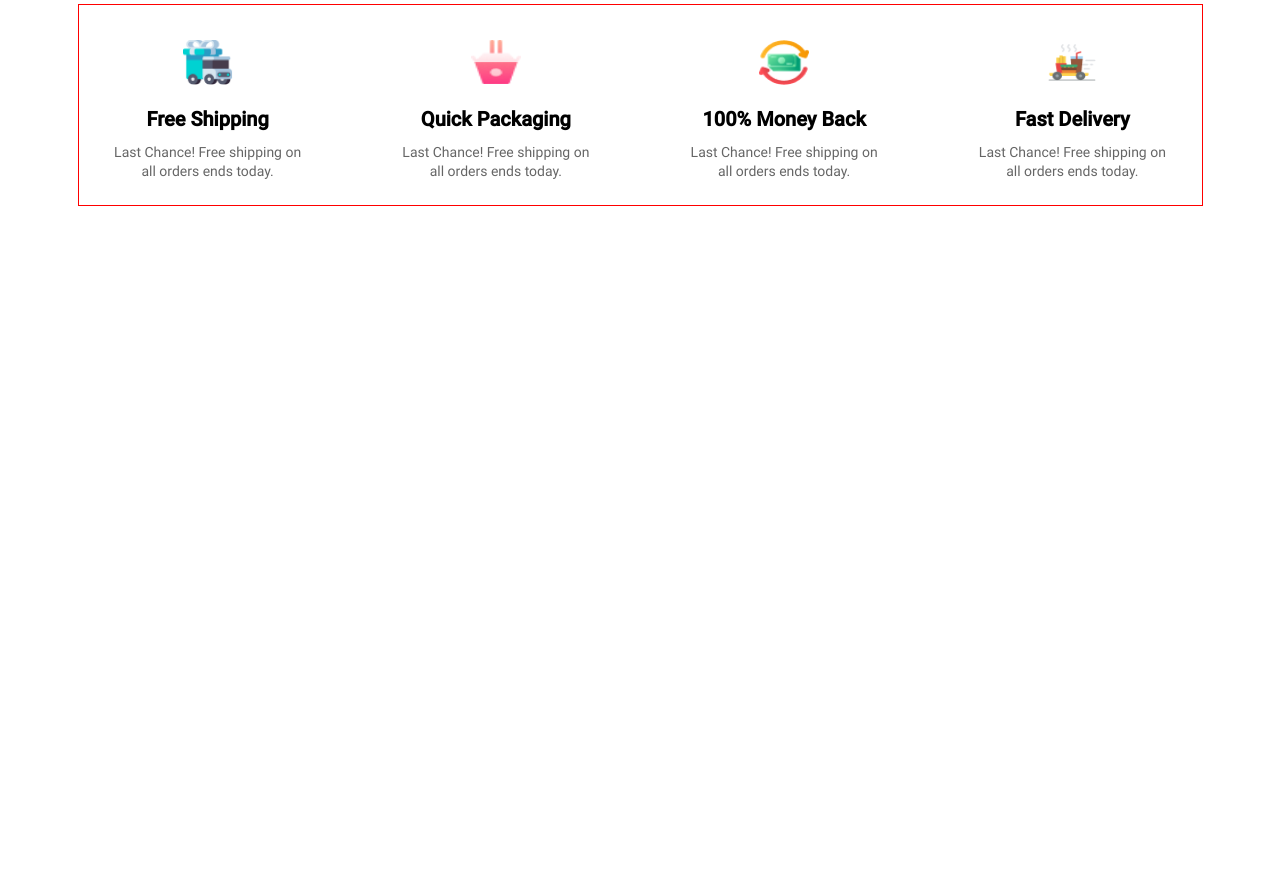
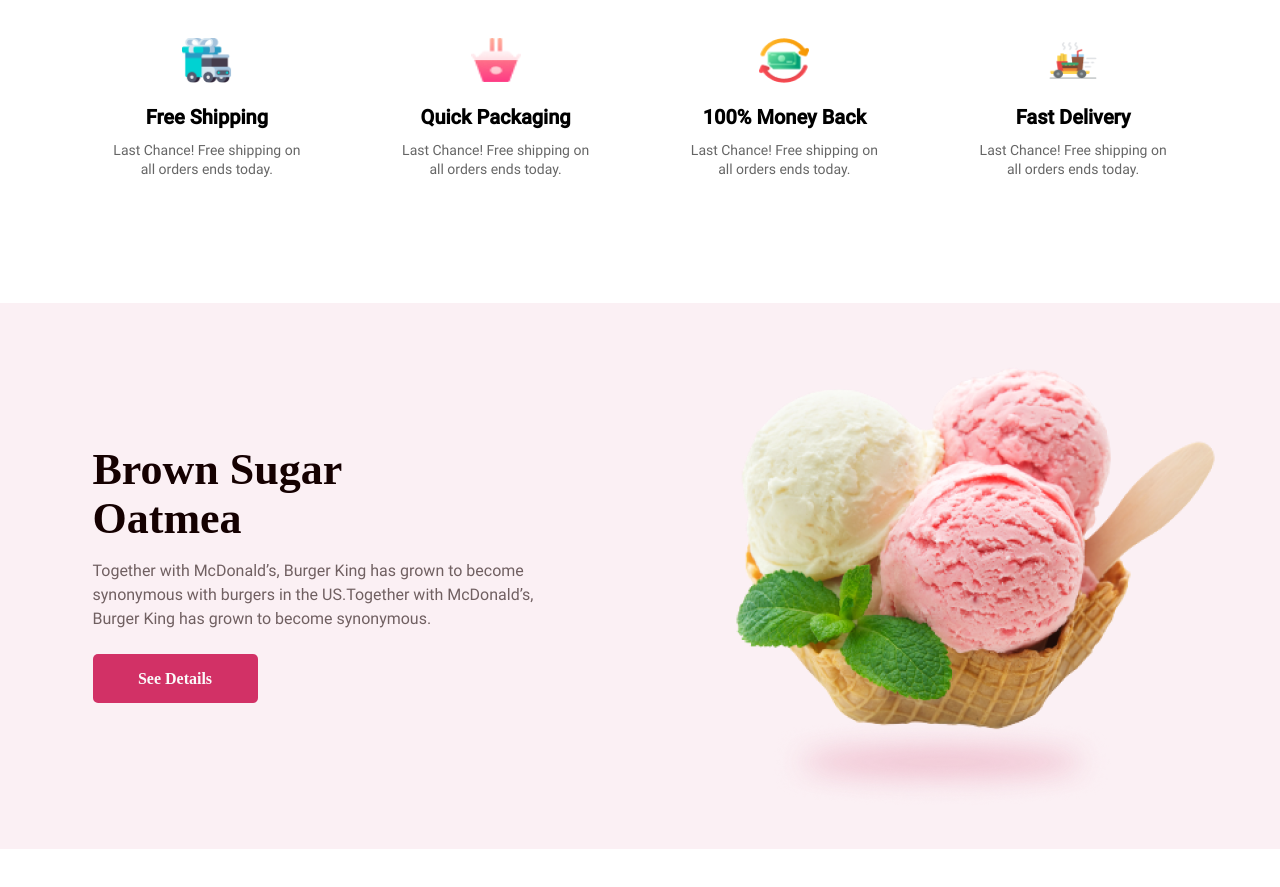
Before and after one commit to matviuk-rv/Polar, a plain HTML site: page index.html in a window 1280 px wide. Shown: the part 958-1845 px from the top of the page. Before the commit the page ends 1264 px from the top, so only its background shows below. Drawn offline with Linux system fonts and the light colour scheme; a web font is replaced by a local one.

Commit message:
feat: advice block

```diff
--- a/index.html
+++ b/index.html
@@ -8,7 +8,6 @@
    <meta name="viewport" content="width=device-width, initial-scale=1.0">
    <title>Polar Ice Cream</title>
 
-   <link rel="stylesheet" href="https://cdnjs.cloudflare.com/ajax/libs/font-awesome/6.1.1/css/all.min.css">
    <link rel="stylesheet" href="css/style.min.css">
 </head>
 
@@ -26,7 +25,7 @@
                <li class="main-menu__item">Contact Us</li>
             </ul>
 
-            <button class="btn btn--long">Buy Now</button>
+            <button class="btn">Buy Now</button>
          </nav>
 
          <div class="header__content">
@@ -38,7 +37,7 @@
                brought
                home, yet after one mouthful I've been left eating my thoughts, my words.</div>
          </div>
-         <button class="btn btn--long btn--left">Buy Now</button>
+         <button class="btn btn--left">Buy Now</button>
       </div>
    </header>
 
@@ -69,5 +68,20 @@
       </div>
    </section>
 
+   <section class="advice">
+      <div class="container">
+         <div class="advice__item">
+            <div class="advice__title">Brown Sugar <br>Oatmea</div>
+            <div class="advice__text">Together with McDonald’s, Burger King has grown to become synonymous with burgers in the US.Together with McDonald’s, Burger King has grown to become synonymous.</div>
+            <button class="btn">See Details</button>
+         </div>
+      </div>
+   </section>
+
+   <section class="product">
+      <div class="container">
+
+      </div>
+   </section>
    <!-- <script src="js/script.js"></script> -->
 </body>
--- a/scss/_general.scss
+++ b/scss/_general.scss
@@ -6,10 +6,12 @@ body {
   width: 1125px;
   margin: 0 auto;
   padding: 0 5px;
-  border:1px solid red;
 }
 
 .btn {
+  width: 165px;
+  height: 49px;
+  text-align: center;
   background: $main_color;
   border-radius: 5px;
   font-family: 'HindMadurai';
@@ -18,10 +20,6 @@ body {
   color: #FAFAFA;
   margin: 0px 0px 0px 0px;
   padding: 0px 0px 0px 0px;
-
-  &--long {
-    padding: 14px 50px;
-  }
 
   &--left {
     margin-left: 15px;
@@ -32,7 +30,7 @@ body {
 .header {
   background-color: rgba(242, 206, 218, 0.3);
   min-height: 650px;
-  padding-top: 10px;
+  padding-top: 8px;
   padding-bottom: 213px;
 
   &__content {
@@ -127,22 +125,23 @@ body {
   }
 
   &__item {
-    width:250px;
+    width: 250px;
     min-height: 200px;
-    padding:35px 25px 0px 25px;
+    padding: 35px 25px 0px 25px;
     display: flex;
     flex-direction: column;
     justify-content: flex-start;
     align-items: center;
     color: #000000;
-    margin-right:40px;
-    &:last-child{
+    margin-right: 40px;
+    font-family: 'HindMadurai';
+    &:last-child {
       margin-right: 0px;
     }
   }
 
-  &__img{
-    width:50px;
+  &__img {
+    width: 50px;
     height: 45px;
     display: flex;
     justify-content: center;
@@ -165,3 +164,47 @@ body {
     opacity: 0.6;
   }
 }
+
+/*advice*/
+.advice {
+  background-color: rgba(242, 206, 218, 0.3);
+  padding-top: 142px;
+  padding-bottom: 146px;
+
+  &__item {
+    width: 452px;
+    padding-left:10px;
+    display: flex;
+    flex-direction: column;
+    justify-content: flex-start;
+    align-items: flex-start;
+    color: #150101;
+    position:relative;
+    &::before{
+      content:"";
+      background:  url("../img/advice_sugar.png") no-repeat;
+      position:absolute;
+      width: 655px;
+      height: 657px;
+      top: -215px;
+      left: 527px;
+    }
+  }
+
+  &__title {
+    font-family: 'HindMadurai';
+    font-weight: 600;
+    font-size: 44px;
+    line-height: 49px;
+    margin-bottom: 16px;
+  }
+
+  &__text {
+    font-family: 'Roboto';
+    font-weight: 400;
+    font-size: 16px;
+    line-height: 24px;
+    opacity: 0.6;
+    margin-bottom: 23px;
+  }
+}
```
Also changed, not shown: css/style.css, css/style.min.css, img/advice_sugar.png (renamed from img/block_sugar.png).
